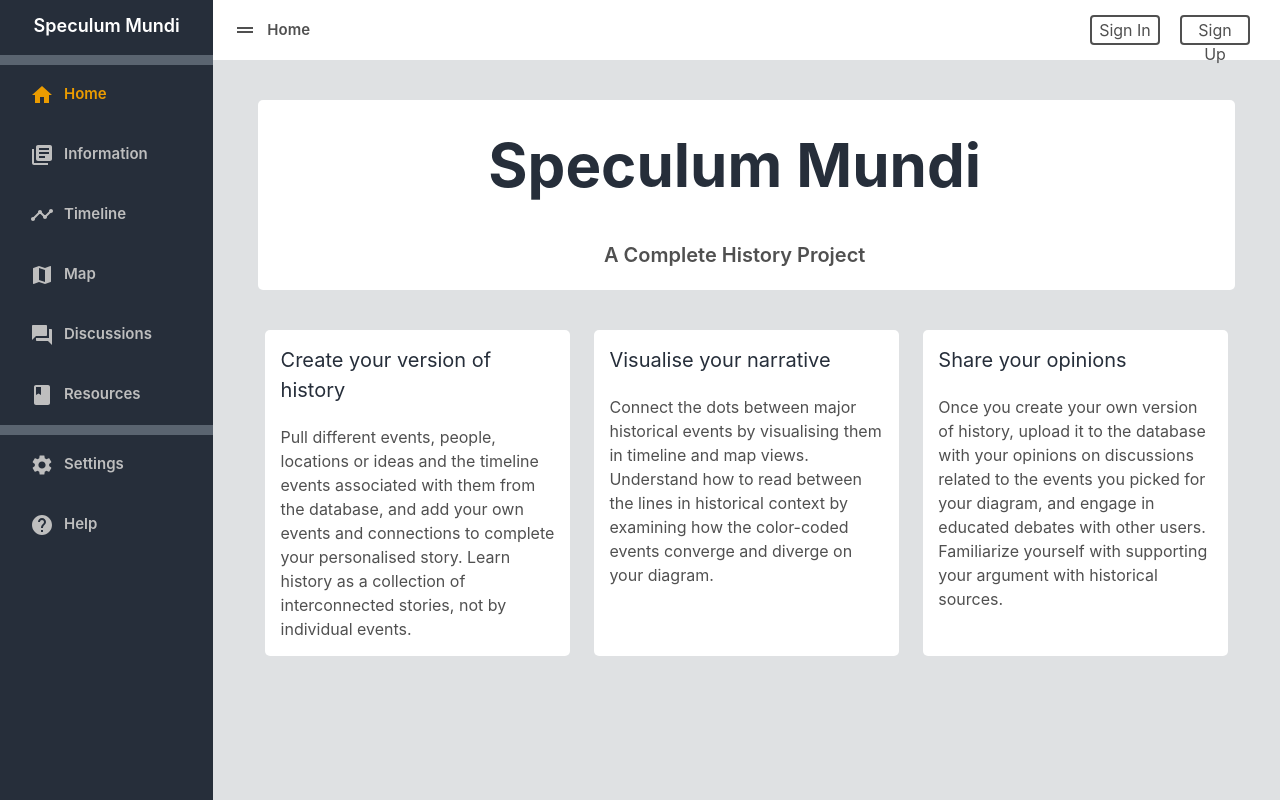
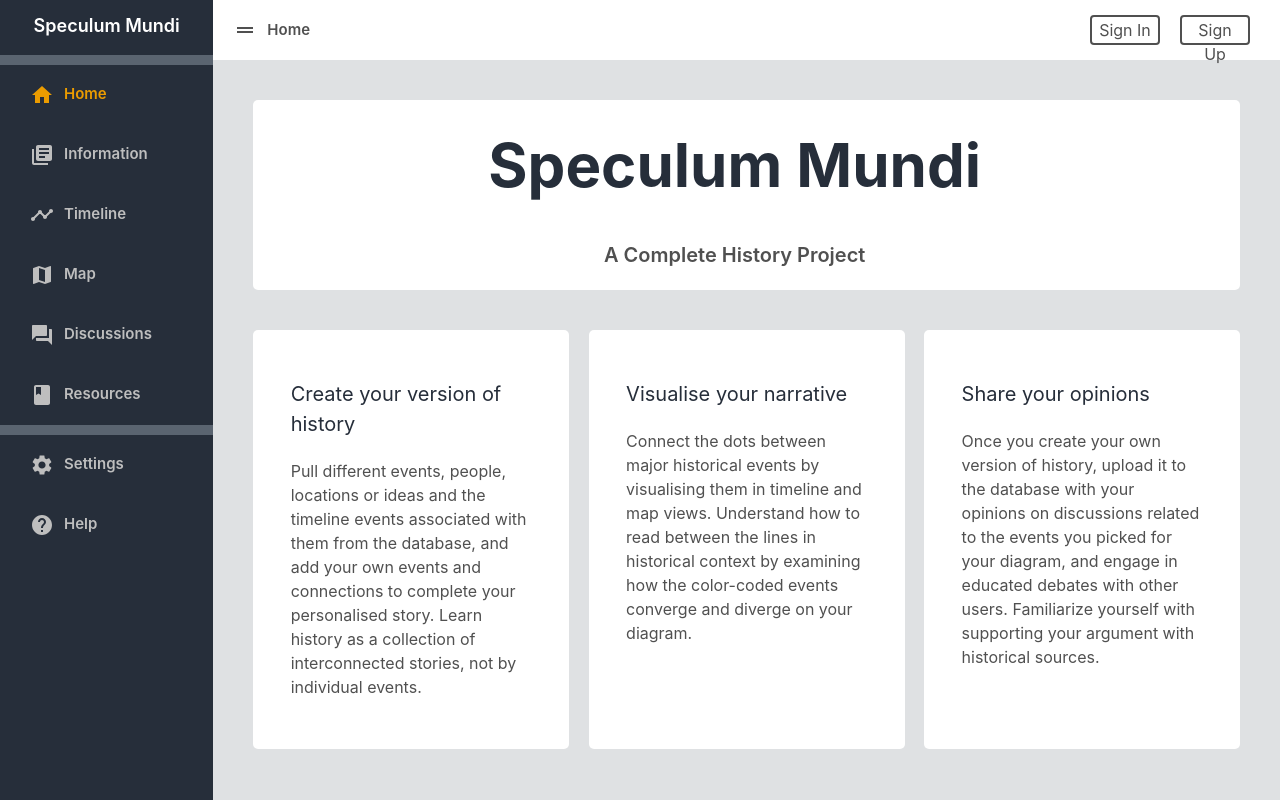
Before and after one commit to minhok1/speculum-mundi-old, a React (Vite) app in the folder client/: page /home in a window 1280 px wide. Built offline with nearby package versions, Linux system fonts and the light colour scheme.

Commit message:
home temp done

```diff
--- a/client/src/routes/Home/Home.css
+++ b/client/src/routes/Home/Home.css
@@ -4,7 +4,7 @@
   background-color: var(--color-white);
   border-radius: 5px;
   padding: 20px 0 20px 0;
-  margin: 0 5px 0 5px;
+  margin: 0;
 }
 
 .center-title {
@@ -25,19 +25,16 @@
 }
 
 .explanation-container {
+  justify-content: space-between;
   margin: 40px 0 0 0;
   width: 100%;
-}
-
-.explanation-panel-pad {
-  background-color: transparent;
+  gap: 2%;
 }
 
 .explanation-panel {
   background-color: var(--color-white);
   border-radius: 5px;
   padding: 5%;
-  height: 100%;
 }
 
 .explanation-summary {
--- a/client/src/routes/Home/Home.tsx
+++ b/client/src/routes/Home/Home.tsx
@@ -23,11 +23,9 @@ export default function Home() {
             </Row>
             <Row className="explanation-container">
               {homeExplanations.map((exp) => (
-                <Col md={4} className="explanation-panel-pad" key={exp.summary}>
-                  <div className="explanation-panel">
-                    <div className="explanation-summary">{exp.summary}</div>
-                    <div className="explanation-contents">{exp.contents}</div>
-                  </div>
+                <Col className="explanation-panel" key={exp.summary}>
+                  <Row className="explanation-summary">{exp.summary}</Row>
+                  <Row className="explanation-contents">{exp.contents}</Row>
                 </Col>
               ))}
             </Row>
```
